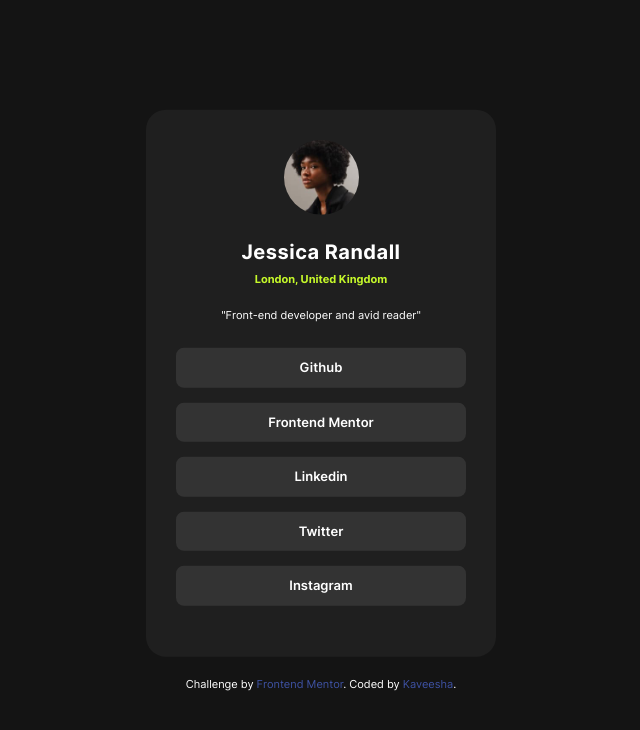
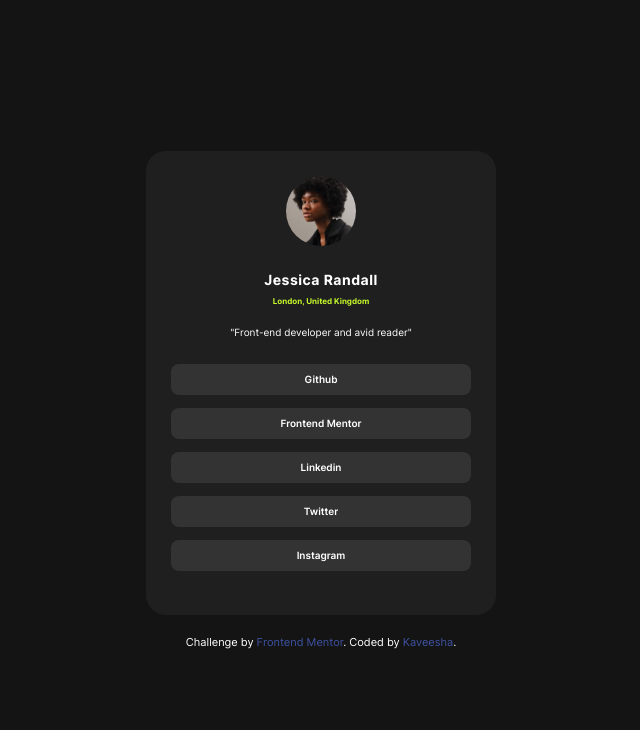
Before and after one commit to kaveeshagim/social-links-profile-card, a plain HTML site: page index.html in a window 1280 px wide. Shown: the whole page, without its empty margins (319-959 px from the left). Drawn offline with Linux system fonts and the light colour scheme; files whose address does not match are found by name.

Commit message:
Minor tweaks to the styles

```diff
--- a/style.css
+++ b/style.css
@@ -73,7 +73,7 @@ body {
 .card {
   background: var(--Grey-800);
   border-radius: 20px;
-  padding: 20px;
+  padding: 15px;
 }
 
 /* Header Styles */
@@ -86,8 +86,8 @@ header {
 }
 
 header img {
-  height: 75px;
-  width: 75px;
+  height: 70px;
+  width: 70px;
   border-radius: 50%;
   margin-bottom: 25px;
 }
@@ -95,7 +95,7 @@ header img {
 header h1 {
   font-family: "Inter Bold", sans-serif;
   color: var(--White);
-  font-size: 20px;
+  font-size: 14px;
   letter-spacing: 0.5px;
   margin: 0;
 }
@@ -103,7 +103,7 @@ header h1 {
 header h6 {
   font-family: "Inter Bold", sans-serif;
   color: var(--Green);
-  font-size: 11px;
+  font-size: 8px;
   margin: 8px 0 12px;
 }
 
@@ -111,8 +111,8 @@ header p {
   font-family: "Inter Variable", sans-serif;
   font-weight: 200;
   color: var(--White);
-  font-size: 11px;
-  margin: 10px 0 0;
+  font-size: 10px;
+  margin: 8px 0 0;
 }
 
 /* Main Styles */
@@ -131,7 +131,7 @@ ul {
 
 ul li {
   background: var(--Grey-700);
-  margin-bottom: 15px;
+  margin-bottom: 13px;
   border-radius: 8px;
   cursor: pointer;
 }
@@ -142,8 +142,8 @@ ul li a {
   color: var(--White);
   font-family: "Inter SemiBold", sans-serif;
   line-height: 1.5;
-  font-size: 13px;
-  padding: 10px 0; /* Add padding for better touch target */
+  font-size: 10px;
+  padding: 8px 0; /* Add padding for better touch target */
   text-align: center;
 }
 
```
